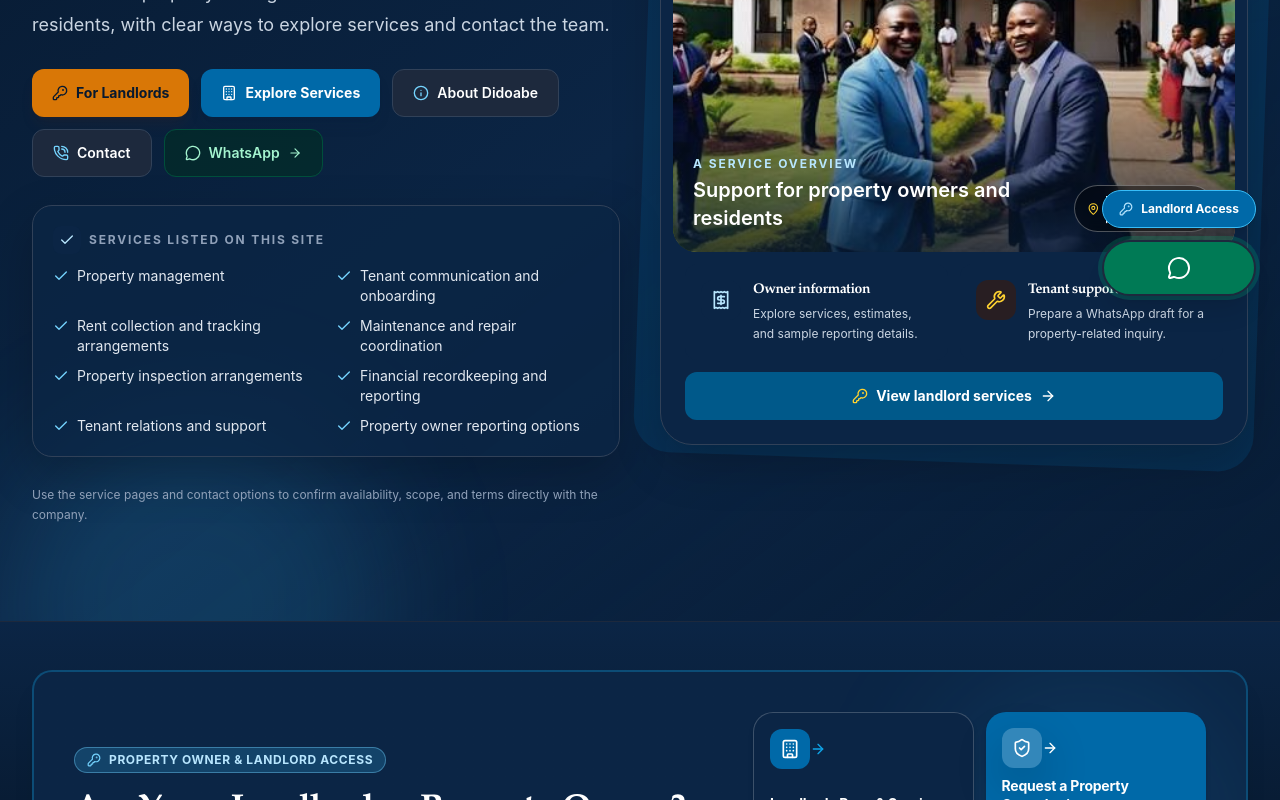
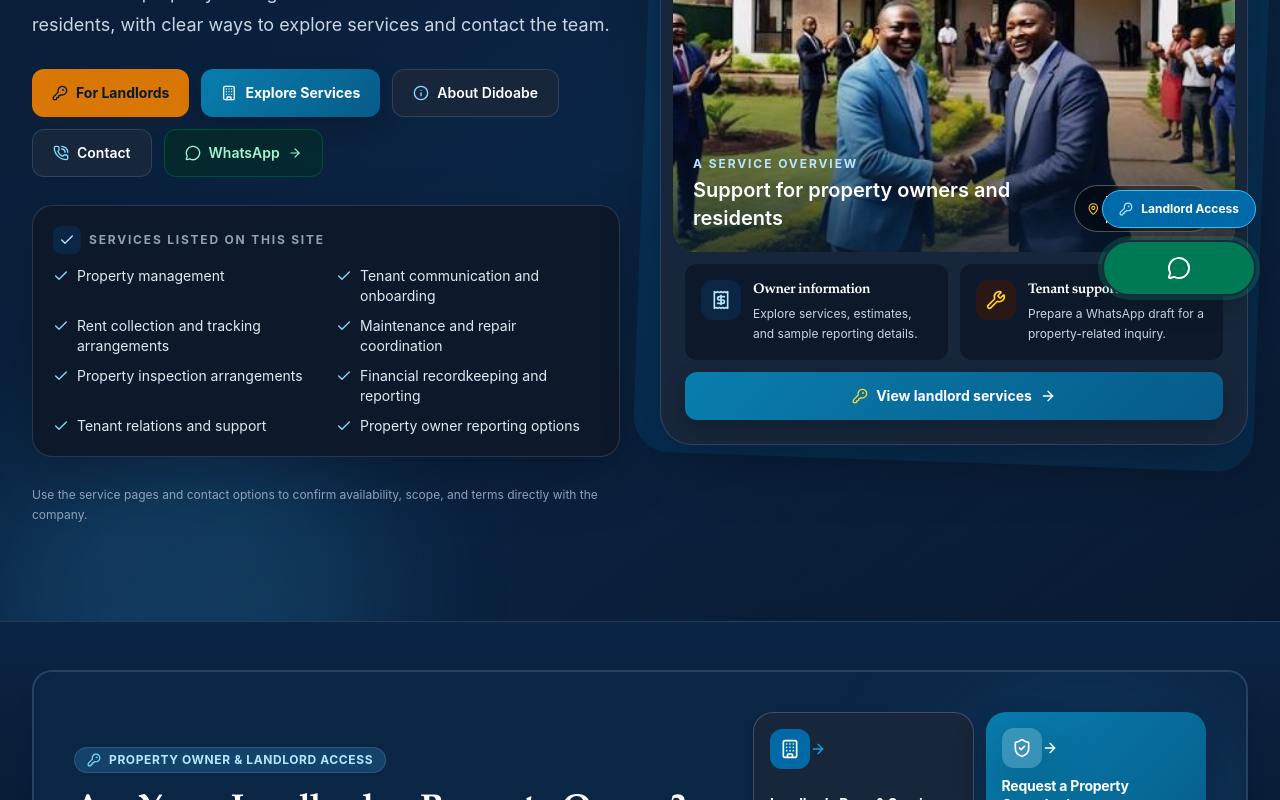
Before and after one commit to ashavinbrave-cmd/didoabe-property-company, a React (Vite) app: page / in a window 1280 px wide. Shown: the part 480-1280 px from the top of the page. Built offline with nearby package versions, Linux system fonts and the light colour scheme; no server answers; the database is empty.

Commit message:
Polish Didoabe dark theme colours and surfaces

```diff
--- a/src/index.css
+++ b/src/index.css
@@ -20,14 +20,14 @@
 }
 
 :root {
-  --brand-navy: #0b2545;
-  --brand-navy-dark: #07192f;
-  --brand-light-blue: #38bdf8;
+  --brand-navy: #101f38;
+  --brand-navy-dark: #080f1e;
+  --brand-light-blue: #66d9ff;
   --brand-sky-light: #e0f2fe;
   --brand-sky-soft: #f0f9ff;
-  --brand-blue: #0284c7;
-  --brand-accent-blue: #0ea5e9;
-  --brand-gold: #d97706;
+  --brand-blue: #087fb5;
+  --brand-accent-blue: #22b8ee;
+  --brand-gold: #e5b65c;
   color-scheme: light;
   --page-bg: var(--brand-sky-soft);
   --surface: #ffffff;
@@ -43,16 +43,16 @@
 
 .dark {
   color-scheme: dark;
-  --page-bg: var(--brand-navy-dark);
-  --surface: var(--brand-navy);
-  --surface-muted: #102c4c;
-  --ink: #f8fafc;
-  --muted: #cbd5e1;
-  --line: #334155;
+  --page-bg: #080f1e;
+  --surface: #111d31;
+  --surface-muted: #172941;
+  --ink: #f3f7ff;
+  --muted: #b5c4d8;
+  --line: #293b55;
   --brand: var(--brand-light-blue);
   --brand-deep: var(--brand-navy-dark);
   --accent: var(--brand-gold);
-  --card-shadow: 0 18px 48px rgb(0 0 0 / 22%);
+  --card-shadow: 0 20px 55px rgb(0 0 0 / 28%);
 }
 
 @layer base {
@@ -242,3 +242,85 @@
     opacity: 1 !important;
   }
 }
+
+
+/* Refined Didoabe midnight-blue visual system. */
+.dark body {
+  background:
+    radial-gradient(ellipse at 12% 0%, rgb(22 94 145 / 13%), transparent 38rem),
+    radial-gradient(ellipse at 92% 18%, rgb(13 72 112 / 10%), transparent 34rem),
+    var(--page-bg);
+}
+
+.dark .site-shell {
+  background: transparent;
+}
+
+.dark .site-shell > header {
+  background: rgb(12 24 42 / 92%);
+  border-bottom-color: rgb(102 217 255 / 14%);
+  box-shadow: 0 12px 34px rgb(0 0 0 / 24%);
+}
+
+.dark .site-shell main section {
+  border-color: rgb(148 177 207 / 14%);
+}
+
+.dark .site-shell main [class*="border-slate-"],
+.dark .site-shell main [class*="border-sky-"] {
+  border-color: rgb(148 177 207 / 20%);
+}
+
+.dark .site-shell main [class*="bg-slate-900"],
+.dark .site-shell main [class*="bg-slate-950"] {
+  background-color: #0d192b;
+}
+
+.dark .site-shell main [class*="bg-slate-800"] {
+  background-color: #17263b;
+}
+
+.dark .site-shell main [class*="text-sky-300"],
+.dark .site-shell main [class*="text-sky-400"] {
+  color: #83ddff;
+}
+
+.dark .site-shell main button[class*="bg-sky-700"],
+.dark .site-shell main a[class*="bg-sky-700"] {
+  background-image: linear-gradient(135deg, #087eae, #075b89);
+  box-shadow: 0 8px 22px rgb(0 0 0 / 20%);
+}
+
+.dark .site-shell main :where(input, select, textarea) {
+  background-color: #101d30;
+  color: #f3f7ff;
+}
+
+.dark .site-shell main :where(input, select, textarea)::placeholder {
+  color: #91a4bd;
+}
+
+.dark .site-shell main :where(input, select, textarea):focus {
+  border-color: #66d9ff;
+  outline-color: rgb(102 217 255 / 24%);
+}
+
+.dark .site-shell main a:not([class*="bg-"]) {
+  text-underline-offset: 3px;
+}
+
+.dark ::selection {
+  background: #087eae;
+  color: #fff;
+}
+
+@media (prefers-reduced-motion: no-preference) {
+  .site-shell main [class*="shadow-2xl"],
+  .site-shell main [class*="shadow-xl"] {
+    transition: box-shadow 220ms ease, border-color 220ms ease, transform 220ms ease;
+  }
+  .site-shell main [class*="shadow-2xl"]:hover,
+  .site-shell main [class*="shadow-xl"]:hover {
+    box-shadow: 0 24px 58px rgb(0 0 0 / 22%);
+  }
+}
```
